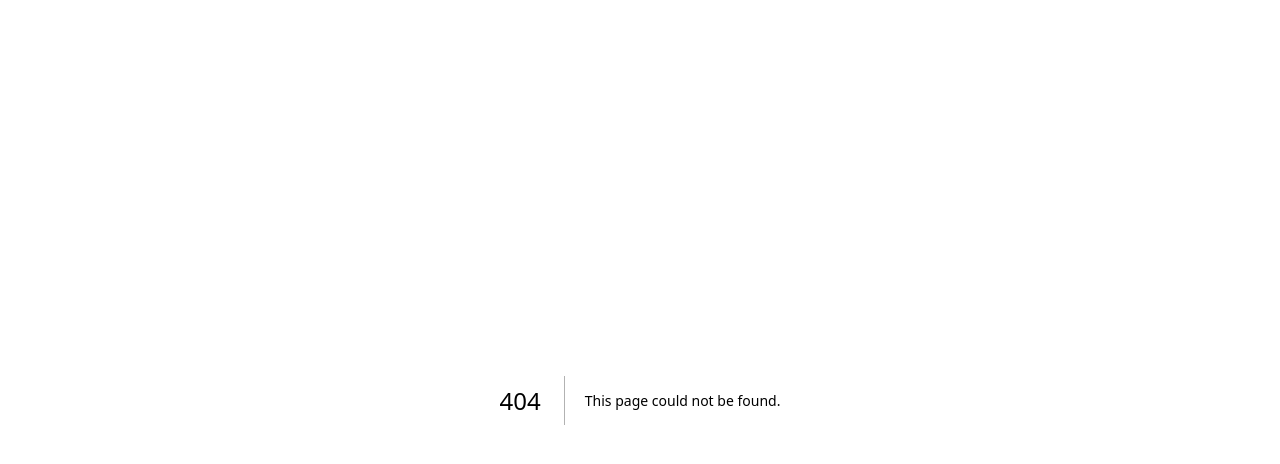
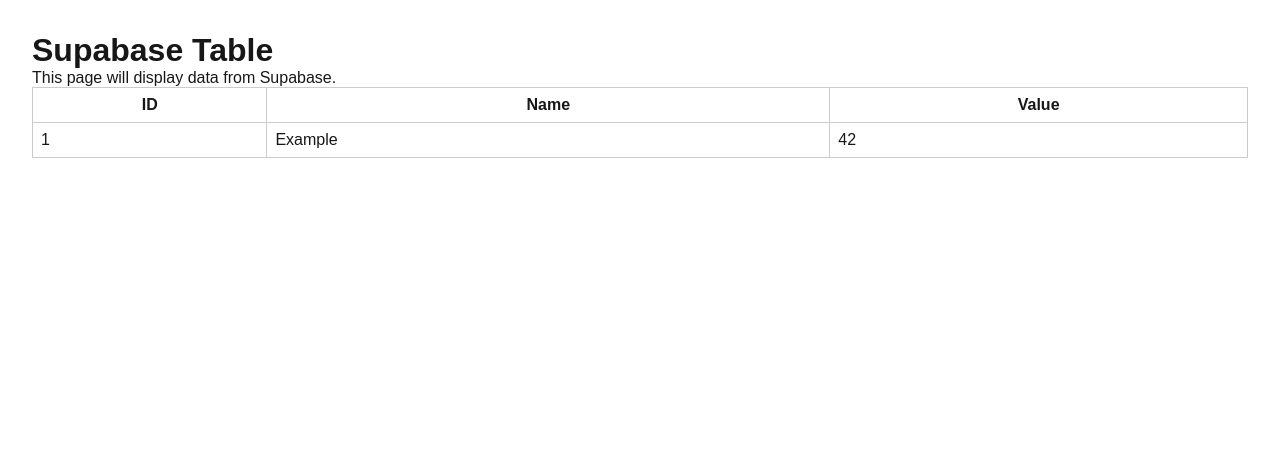
Before and after one commit to mingwangrrc/supabase-testing, a Next.js app: page /table in a window 1280 px wide. Before the commit this address had no page. Shown: the top 464 px of the page. Built offline with nearby package versions, Linux system fonts and the light colour scheme.

Commit message:
Add placeholder table page

```diff
--- /dev/null
+++ b/app/table/page.tsx
@@ -0,0 +1,26 @@
+import React from "react";
+
+export default function TablePage() {
+  return (
+    <div style={{ padding: "2rem" }}>
+      <h1>Supabase Table</h1>
+      <p>This page will display data from Supabase.</p>
+      <table style={{ borderCollapse: "collapse", width: "100%" }}>
+        <thead>
+          <tr>
+            <th style={{ border: "1px solid #ccc", padding: "0.5rem" }}>ID</th>
+            <th style={{ border: "1px solid #ccc", padding: "0.5rem" }}>Name</th>
+            <th style={{ border: "1px solid #ccc", padding: "0.5rem" }}>Value</th>
+          </tr>
+        </thead>
+        <tbody>
+          <tr>
+            <td style={{ border: "1px solid #ccc", padding: "0.5rem" }}>1</td>
+            <td style={{ border: "1px solid #ccc", padding: "0.5rem" }}>Example</td>
+            <td style={{ border: "1px solid #ccc", padding: "0.5rem" }}>42</td>
+          </tr>
+        </tbody>
+      </table>
+    </div>
+  );
+}
```
